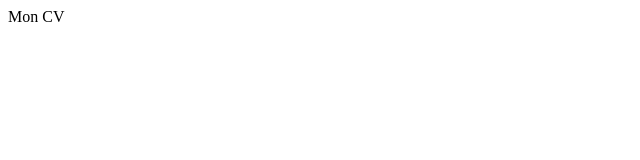
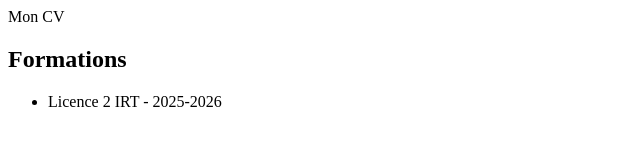
Before and after one commit to Louange31/mon-cv, a plain HTML site: page index.html in a window 1280 px wide. Shown: the whole page, without its empty margins (0-640 px from the left). Drawn offline with Linux system fonts and the light colour scheme.

Commit message:
mise en place de la section formations

```diff
--- a/index.html
+++ b/index.html
@@ -7,6 +7,9 @@
         <title>Mon CV</title>
     </head>
     <body>
-
+      <h2> Formations </h2>
+      <ul>
+        <li>Licence 2 IRT - 2025-2026</li>
+      </ul>
     </body>
 </html>
```
